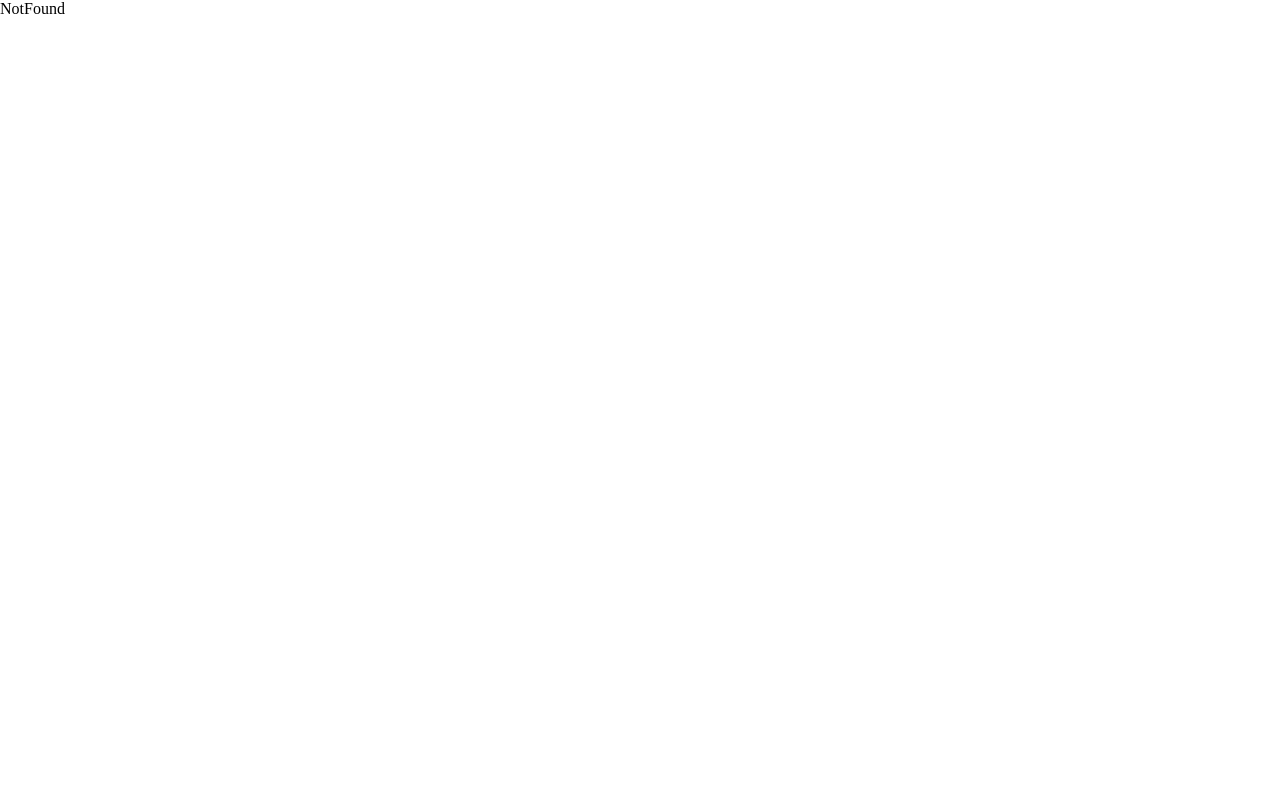
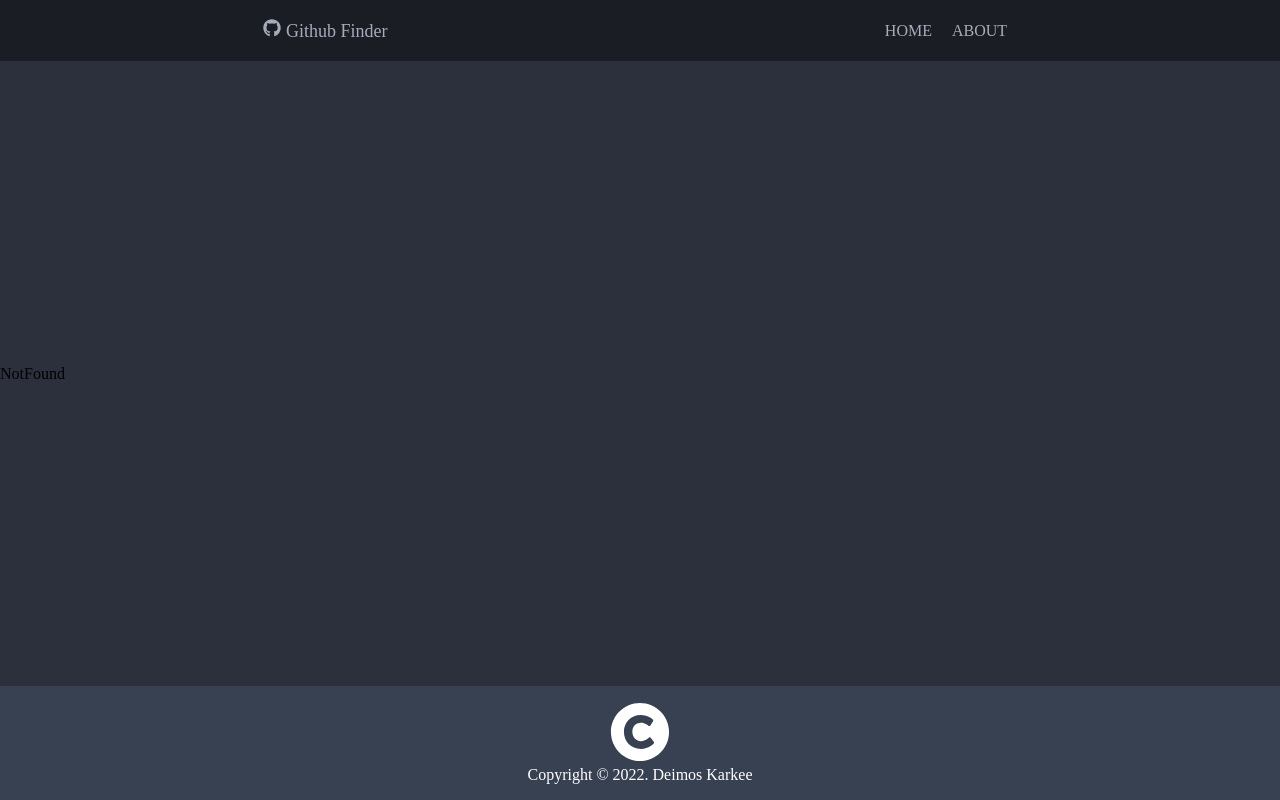
Before and after one commit to DeimosKarkee/Github-Finder, a React (Create React App) app: page /notfound in a window 1280 px wide. Built offline with nearby package versions, Linux system fonts and the light colour scheme.

Commit message:
Header&Footer added

```diff
--- a/package.json
+++ b/package.json
@@ -8,6 +8,7 @@
     "@testing-library/user-event": "^13.5.0",
     "react": "^18.2.0",
     "react-dom": "^18.2.0",
+    "react-icons": "^4.6.0",
     "react-router-dom": "^6.4.3",
     "react-scripts": "5.0.1",
     "web-vitals": "^2.1.4"
--- a/src/App.js
+++ b/src/App.js
@@ -1,4 +1,6 @@
 import { BrowserRouter as Router, Routes, Route } from "react-router-dom";
+import Footer from "./components/layouts/Footer";
+import Header from "./components/layouts/Header";
 import About from "./pages/About";
 import Home from "./pages/Home";
 import NotFound from "./pages/NotFound";
@@ -6,12 +8,16 @@ import NotFound from "./pages/NotFound";
 function App() {
   return (
     <Router>
+      <Header />
+      <main>
         <Routes>
           <Route path="/" element={<Home />}></Route>
           <Route path="/about" element={<About />}></Route>
           <Route path="/*" element={<NotFound />}></Route>
           <Route path="/notfound" element={<NotFound />}></Route>
         </Routes>
+      </main>
+      <Footer />
     </Router>
   );
 }
--- /dev/null
+++ b/src/components/layouts/Footer.jsx
@@ -0,0 +1,13 @@
+import { FaCopyright } from "react-icons/fa";
+
+function Footer() {
+  const year = new Date().getFullYear();
+  return (
+    <footer>
+      <FaCopyright size={"60px"} />
+      <p>Copyright &copy; {year}. Deimos Karkee</p>
+    </footer>
+  );
+}
+
+export default Footer;
--- /dev/null
+++ b/src/components/layouts/Header.jsx
@@ -0,0 +1,19 @@
+import { FaGithub } from "react-icons/fa";
+import { Link } from "react-router-dom";
+
+function Header() {
+  return (
+    <header>
+      <Link to="/">
+        <FaGithub style={{ marginRight: "5px" }} />
+        Github Finder
+      </Link>
+      <div className="header-links">
+        <Link to="/">Home</Link>
+        <Link to="/about">About</Link>
+      </div>
+    </header>
+  );
+}
+
+export default Header;
--- a/src/index.css
+++ b/src/index.css
@@ -9,3 +9,39 @@ a {
   color: inherit;
   text-decoration: none;
 }
+
+/* Full page  ------------------------------------*/
+#root {
+  display: flex;
+  flex-direction: column;
+  justify-content: space-between;
+  height: 100vh;
+  background-color: #2b303c;
+}
+
+/* header section ------------------------ */
+header {
+  display: flex;
+  text-align: center;
+  align-items: center;
+  justify-content: space-around;
+  background-color: #1a1d24;
+  color: #a6adba;
+  padding: 1.2rem;
+  font-size: large;
+}
+
+.header-links > a {
+  margin: 10px;
+  text-transform: uppercase;
+  font-size: medium;
+}
+
+/* Footer -------------------------------------------- */
+footer {
+  width: 100%;
+  background-color: #384152;
+  color: #fff;
+  text-align: center;
+  padding: 1rem;
+}
```
Also changed, not shown: 1 other file (tests, documents, lock files or other folders). Lines whose indentation alone changed are shown as unchanged.
